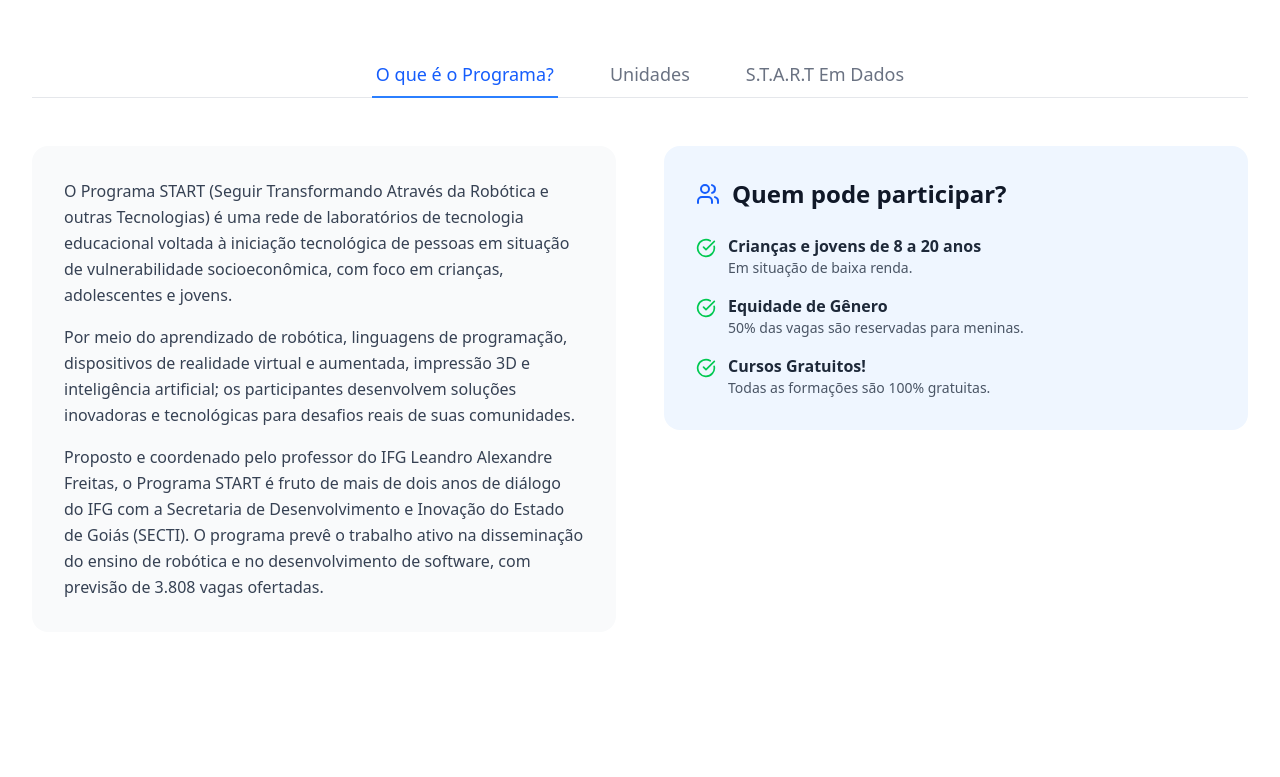
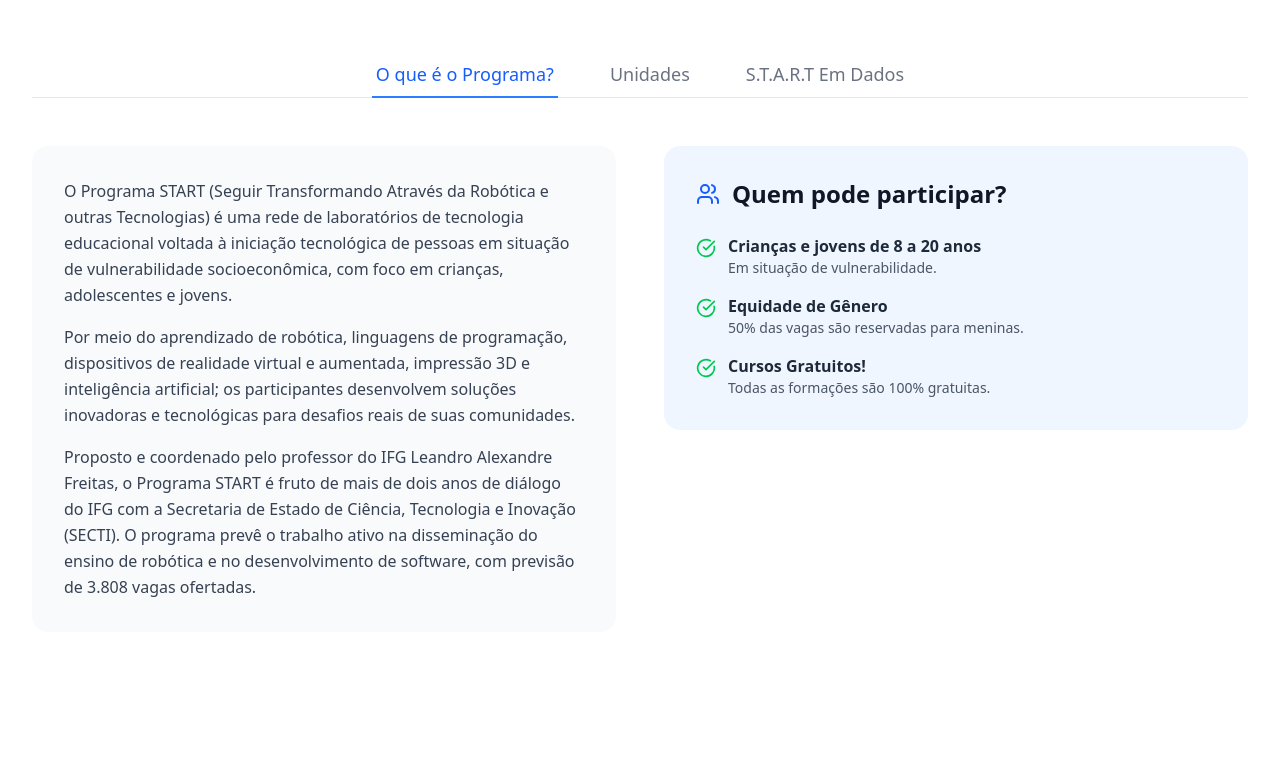
Before and after one commit to luixsouza/numbers-site, a React (Vite) app: page /start in a window 1280 px wide. Shown: the part 437-1214 px from the top of the page. Built offline with nearby package versions, Linux system fonts and the light colour scheme.

Commit message:
/fix: Pequenas alteracoes em texto

```diff
--- a/src/pages/Start.jsx
+++ b/src/pages/Start.jsx
@@ -88,7 +88,7 @@
                     Por meio do aprendizado de robótica, linguagens de programação, dispositivos de realidade virtual e aumentada, impressão 3D e inteligência artificial; os participantes desenvolvem soluções inovadoras e tecnológicas para desafios reais de suas comunidades.
                   </p>
                   <p className="text-gray-700 leading-relaxed">
-                    Proposto e coordenado pelo professor do IFG Leandro Alexandre Freitas, o Programa START é fruto de mais de dois anos de diálogo do IFG com a Secretaria de Desenvolvimento e Inovação do Estado de Goiás (SECTI). O programa prevê o trabalho ativo na disseminação do ensino de robótica e no desenvolvimento de software, com previsão de 3.808 vagas ofertadas.
+                    Proposto e coordenado pelo professor do IFG Leandro Alexandre Freitas, o Programa START é fruto de mais de dois anos de diálogo do IFG com a Secretaria de Estado de Ciência, Tecnologia e Inovação (SECTI). O programa prevê o trabalho ativo na disseminação do ensino de robótica e no desenvolvimento de software, com previsão de 3.808 vagas ofertadas.
                   </p>
                 </div>
                 <div className="bg-blue-50 p-6 md:p-8 rounded-2xl">
@@ -101,7 +101,7 @@
                       <CheckCircle className="w-5 h-5 mr-3 text-green-500 flex-shrink-0 mt-1" />
                       <div>
                         <h4 className="font-semibold text-gray-800">Crianças e jovens de 8 a 20 anos</h4>
-                        <p className="text-gray-600 text-sm">Em situação de baixa renda.</p>
+                        <p className="text-gray-600 text-sm">Em situação de vulnerabilidade.</p>
                       </div>
                     </div>
                     <div className="flex items-start">
@@ -169,7 +169,7 @@
                     src="https://app.powerbi.com/view?r=eyJrIjoiZGM1YWRkMTMtMjU4Mi00MGJjLThkZGYtZTgxYzk4MGMwM2EzIiwidCI6ImI0YjBlM2VhLTMwZjgtNGM0Yy05MmYwLWQ2MWM1ZjIyOWZjNyJ9"
                     frameBorder="0"
                     allowFullScreen={true}
-                    className="rounded-lg shadow-lg border border-gray-200 w-full h-[3000px] md:h-[3750px]"
+                    className="rounded-lg shadow-lg border border-gray-200 w-full h-[3000px] md:h-[3600px]"
                   ></iframe>
                 </div>
               </motion.div>
```
